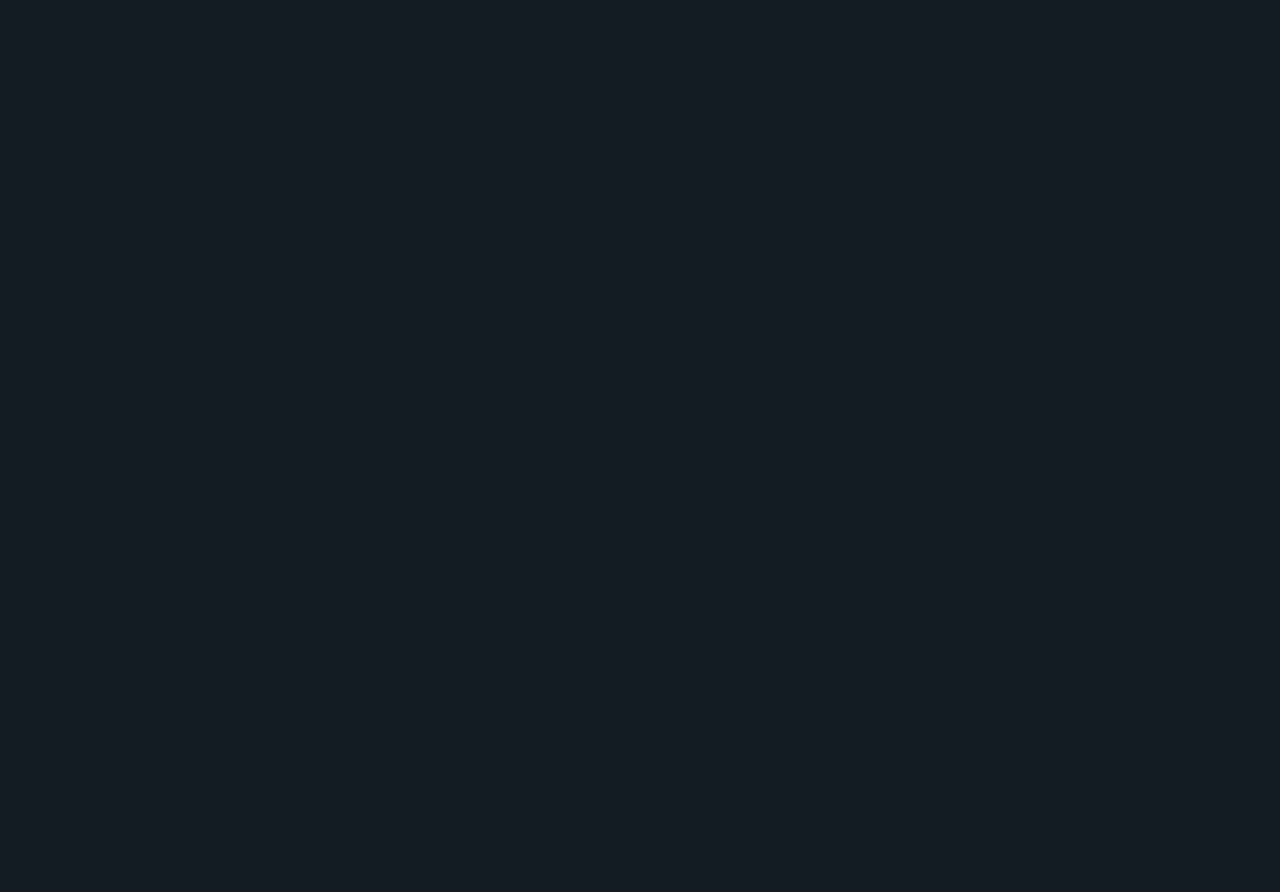
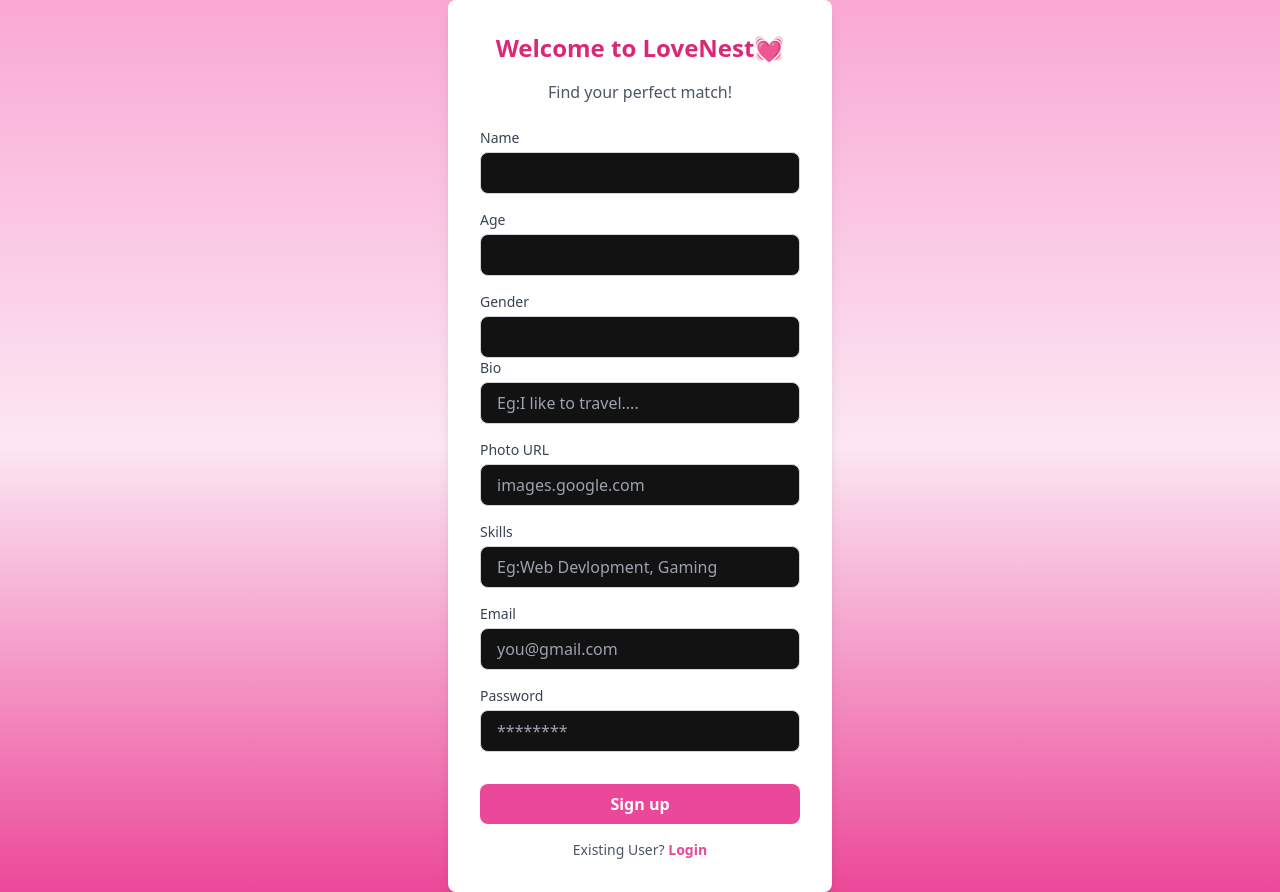
Before and after one commit to Sparsh313/Lovenest-web, a React (Vite) app: page /signup in a window 1280 px wide. Before the commit this address had no page. Before the commit the page ends 800 px from the top, so only its background shows below. Built offline with nearby package versions, Linux system fonts and the light colour scheme.

Commit message:
built:signup functionality

```diff
--- a/src/App.jsx
+++ b/src/App.jsx
@@ -8,6 +8,7 @@ import Feed from "./components/feed";
 import Edit from "./components/Edit";
 import Connections from "./components/Connections";
 import Request from "./components/Request";
+import Signup from "./components/Signup";
 
 function App() {
   return (
@@ -16,13 +17,14 @@ function App() {
         <Router basename="/">
           <Routes>
             <Route path="/" element={<Body />}>
-              <Route path="/" element={<Feed />} />
+              <Route index element={<Feed />} />
               <Route path="/login" element={<Login />} />
               <Route path="/profile/view" element={<Profile />} />
               <Route path="/profile/edit" element={<Edit />} />
               <Route path="/connections" element={<Connections />} />
               <Route path="/request" element={<Request />} />
             </Route>
+            <Route path="/signup" element={<Signup />} />
           </Routes>
         </Router>
       </Provider>
--- a/src/components/Navbar.jsx
+++ b/src/components/Navbar.jsx
@@ -5,6 +5,8 @@ import { Link, useNavigate } from "react-router-dom";
 import { BASE_URL } from "../utils/const";
 import { removeUser } from "../utils/userSlice";
 import { removeFeed } from "../utils/feedSlice";
+import { removeAllRequest, removeRequest } from "../utils/requestSlice";
+import { removeAllConnnection } from "../utils/connectionSlice";
 
 const Navbar = () => {
   const user = useSelector((store) => store.user); // Redux store se data access karne ke liye hai
@@ -18,6 +20,8 @@ const Navbar = () => {
       });
       dispatch(removeUser());
       dispatch(removeFeed());
+      dispatch(removeAllRequest());
+      dispatch(removeAllConnnection());
       return navigate("/login");
     } catch (err) {
       console.log(err);
--- /dev/null
+++ b/src/components/Signup.jsx
@@ -0,0 +1,209 @@
+import React, { useState } from "react";
+import axios from "axios";
+import { useDispatch } from "react-redux";
+import { addUser } from "../utils/userSlice";
+import { Link, useNavigate } from "react-router-dom";
+import { BASE_URL } from "../utils/const";
+
+const Signup = () => {
+  const [email, setEmail] = useState("");
+  const [name, setName] = useState("");
+  const [age, setAge] = useState("");
+  const [skills, setSkills] = useState("");
+  const [photo, setPhoto] = useState("");
+  const [bio, setBio] = useState("");
+  const [gender, setGender] = useState("");
+  const [password, setPassword] = useState("");
+  const dispatch = useDispatch();
+  const navigate = useNavigate();
+  const [error, setError] = useState("");
+
+  const handleSignup = async (e) => {
+    e.preventDefault();
+    try {
+      const res = await axios.post(
+        BASE_URL + "/signup",
+        {
+          email,
+          password,
+          name,
+          age,
+          gender,
+        },
+        { withCredentials: true }
+      );
+      dispatch(addUser(res.data));
+      navigate("/");
+    } catch (err) {
+      setError(err.response.data);
+      // alert("Login failed. Please check your credentials and try again.");
+    }
+  };
+
+  return (
+    <>
+      <div className="flex items-center justify-center min-h-screen bg-gradient-to-b from-pink-300 via-pink-100 to-pink-500">
+        <div className="relative z-10 bg-white shadow-lg rounded-lg p-8 w-96">
+          <h1 className="text-2xl font-bold text-center text-pink-600 mb-4">
+            Welcome to LoveNest💓
+          </h1>
+          <p className="text-center text-gray-600 mb-6">
+            Find your perfect match!
+          </p>
+          <form onSubmit={handleSignup} className="space-y-4">
+            <div>
+              <label
+                htmlFor="name"
+                className="block text-sm font-medium text-gray-700"
+              >
+                Name
+              </label>
+              <input
+                id="name"
+                value={name}
+                onChange={(e) => setName(e.target.value)}
+                className="w-full mt-1 px-4 py-2 border border-gray-300 rounded-lg focus:ring-pink-500 focus:border-pink-500"
+                placeholder=""
+                required
+              />
+            </div>{" "}
+            <div>
+              <label
+                htmlFor="aeg"
+                className="block text-sm font-medium text-gray-700"
+              >
+                Age
+              </label>
+              <input
+                id="age"
+                value={age}
+                onChange={(e) => setAge(e.target.value)}
+                className="w-full mt-1 px-4 py-2 border border-gray-300 rounded-lg focus:ring-pink-500 focus:border-pink-500"
+                placeholder=""
+                required
+              />
+            </div>
+            <div>
+              <label
+                htmlFor="gender"
+                className="block text-sm font-medium text-gray-700"
+              >
+                Gender
+              </label>
+              <input
+                id="gender"
+                value={gender}
+                onChange={(e) => setGender(e.target.value)}
+                className="w-full mt-1 px-4 py-2 border border-gray-300 rounded-lg focus:ring-pink-500 focus:border-pink-500"
+                placeholder=""
+                required
+              />
+              <div>
+                <label
+                  htmlFor="bio"
+                  className="block text-sm font-medium text-gray-700"
+                >
+                  Bio
+                </label>
+                <input
+                  id="bio"
+                  value={bio}
+                  onChange={(e) => setBio(e.target.value)}
+                  className="w-full mt-1 px-4 py-2 border border-gray-300 rounded-lg focus:ring-pink-500 focus:border-pink-500"
+                  placeholder="Eg:I like to travel...."
+                  required
+                />
+              </div>
+            </div>
+            <div>
+              <label
+                htmlFor="photo"
+                className="block text-sm font-medium text-gray-700"
+              >
+                Photo URL
+              </label>
+              <input
+                id="photo"
+                value={photo}
+                onChange={(e) => setPhoto(e.target.value)}
+                className="w-full mt-1 px-4 py-2 border border-gray-300 rounded-lg focus:ring-pink-500 focus:border-pink-500"
+                placeholder="images.google.com"
+                required
+              />
+            </div>
+            <div>
+              <label
+                htmlFor="skills"
+                className="block text-sm font-medium text-gray-700"
+              >
+                Skills
+              </label>
+              <input
+                id="skills"
+                value={skills}
+                onChange={(e) => setSkills(e.target.value)}
+                className="w-full mt-1 px-4 py-2 border border-gray-300 rounded-lg focus:ring-pink-500 focus:border-pink-500"
+                placeholder="Eg:Web Devlopment, Gaming"
+                required
+              />
+            </div>
+            <div>
+              <label
+                htmlFor="email"
+                className="block text-sm font-medium text-gray-700"
+              >
+                Email
+              </label>
+              <input
+                type="email"
+                id="email"
+                value={email}
+                onChange={(e) => setEmail(e.target.value)}
+                className="w-full mt-1 px-4 py-2 border border-gray-300 rounded-lg focus:ring-pink-500 focus:border-pink-500"
+                placeholder="you@gmail.com"
+                required
+              />
+            </div>
+            <div>
+              <label
+                htmlFor="password"
+                className="block text-sm font-medium text-gray-700"
+              >
+                Password
+              </label>
+              <input
+                type="password"
+                id="password"
+                value={password}
+                onChange={(e) => setPassword(e.target.value)}
+                className="w-full mt-1 px-4 py-2 border border-gray-300 rounded-lg focus:ring-pink-500 focus:border-pink-500"
+                placeholder="********"
+                required
+              />
+            </div>
+            <p className="text-red-500">{error}</p>
+            <button
+              type="submit"
+              className="w-full bg-pink-500 hover:bg-pink-600 text-white font-semibold py-2 rounded-lg transition"
+            >
+              Sign up
+            </button>
+          </form>
+          <div className="text-center mt-4">
+            <p className="text-sm text-gray-600">
+              Existing User?{" "}
+              <Link
+                to="/login"
+                className="text-pink-500 font-semibold hover:underline"
+              >
+                Login
+              </Link>
+            </p>
+          </div>
+        </div>
+      </div>
+    </>
+  );
+};
+
+export default Signup;
--- a/src/utils/connectionSlice.js
+++ b/src/utils/connectionSlice.js
@@ -5,10 +5,12 @@ const connectionSlice = createSlice({
   initialState: null,
   reducers: {
     addConnection: (state, action) => action.payload,
-    removeConnection: () => null,
+    // removeConnection: () => null,
+    removeAllConnnection: () => null,
   },
 });
 
-export const { addConnection, removeConnection } = connectionSlice.actions;
+export const { addConnection, removeConnection, removeAllConnnection } =
+  connectionSlice.actions;
 
 export default connectionSlice.reducer;
--- a/src/utils/requestSlice.js
+++ b/src/utils/requestSlice.js
@@ -5,6 +5,7 @@ const requestSlice = createSlice({
   initialState: null,
   reducers: {
     addRequest: (state, action) => action.payload,
+    removeAllRequest: () => null,
     removeRequest: (state, action) => {
       return state.filter(
         (request) => request.fromUserId._id !== action.payload
@@ -13,5 +14,6 @@ const requestSlice = createSlice({
   },
 });
 
-export const { addRequest, removeRequest } = requestSlice.actions;
+export const { addRequest, removeRequest, removeAllRequest } =
+  requestSlice.actions;
 export default requestSlice.reducer;
```
Also changed, not shown: src/components/Edit.jsx (+2 -6 lines), src/components/Login.jsx (+20 -6 lines).
